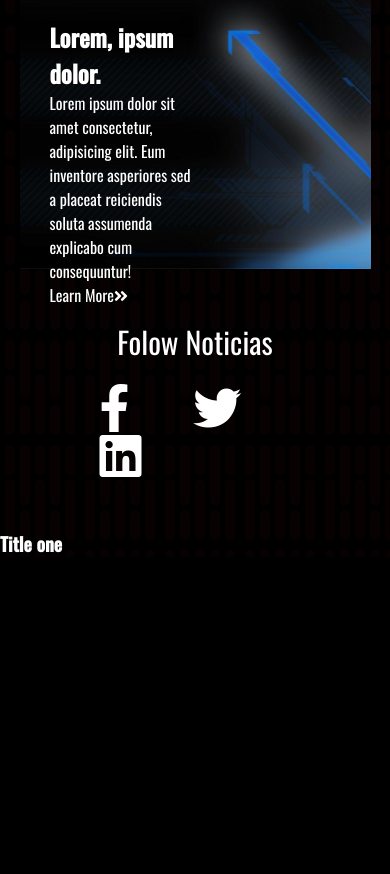
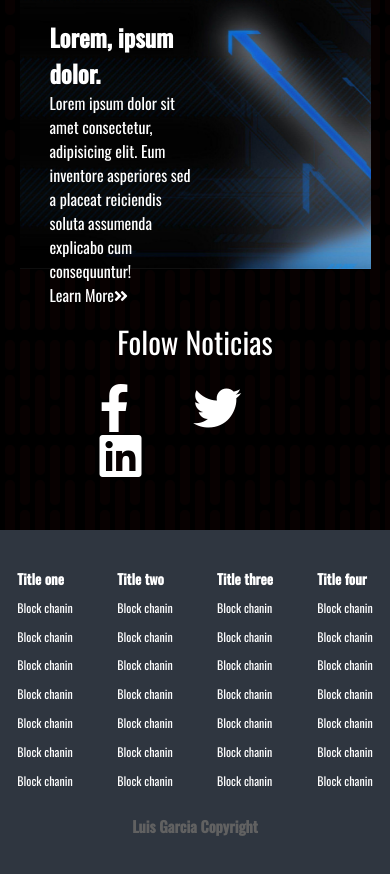
Before and after one commit to Aldebaran86/LP_noticias, a plain HTML site: page index.html in a window 390 px wide. Shown: the part 2185-3059 px from the top of the page. Before the commit the page ends 2742 px from the top, so only its background shows below. Drawn offline with nearby package versions, Linux system fonts and the light colour scheme.

```diff
--- a/css/style.css
+++ b/css/style.css
@@ -9,7 +9,9 @@
     --color-background: #000;
     --color-background2: #262626;
     --text:#fff;
-    --text2:#f2f2f2
+    --text2:#f2f2f2;
+    --text3:#616161;
+    --background-footer:#2f3640;
 }
 
 body{
@@ -191,3 +193,37 @@ hr{
 .link a i{
     font-size: 3rem;
 }
+
+/*FOOTER LIKS*/
+.footer-links{
+    background-color: var(--background-footer);
+    color: var(--text3);
+    font-size: 12px;
+    padding: 35px 0;
+
+}
+
+.footer-container{
+    display: grid;
+    grid-template-columns: repeat(4, 1fr);
+    gap: 10px;
+    align-items: flex-start;
+    justify-content: center;
+}
+
+.footer-container ul{
+    margin: 0 auto;
+}
+
+.footer-links ul li{
+    line-height: 1.8rem;
+}
+
+.footer{
+    background-color: var(--background-footer);
+    color: var(--text3);
+    font-size: 13px;
+    padding: 20px 0;
+    text-align: center;
+    padding-bottom: 10px;
+}
--- a/index.html
+++ b/index.html
@@ -158,7 +158,60 @@
                             <h3>Title one</h3>
                         </a>
                     </li>
+                    <li><a href="">Block chanin</a></li>
+                    <li><a href="">Block chanin</a></li>
+                    <li><a href="">Block chanin</a></li>
+                    <li><a href="">Block chanin</a></li>
+                    <li><a href="">Block chanin</a></li>
+                    <li><a href="">Block chanin</a></li>
+                    <li><a href="">Block chanin</a></li>
                 </ul>
+                <ul>
+                    <li>
+                        <a href="#">
+                            <h3>Title two</h3>
+                        </a>
+                    </li>
+                    <li><a href="">Block chanin</a></li>
+                    <li><a href="">Block chanin</a></li>
+                    <li><a href="">Block chanin</a></li>
+                    <li><a href="">Block chanin</a></li>
+                    <li><a href="">Block chanin</a></li>
+                    <li><a href="">Block chanin</a></li>
+                    <li><a href="">Block chanin</a></li>
+                </ul>
+                <ul>
+                    <li>
+                        <a href="#">
+                            <h3>Title three</h3>
+                        </a>
+                    </li>
+                    <li><a href="">Block chanin</a></li>
+                    <li><a href="">Block chanin</a></li>
+                    <li><a href="">Block chanin</a></li>
+                    <li><a href="">Block chanin</a></li>
+                    <li><a href="">Block chanin</a></li>
+                    <li><a href="">Block chanin</a></li>
+                    <li><a href="">Block chanin</a></li>
+                </ul>
+                <ul>
+                    <li>
+                        <a href="#">
+                            <h3>Title four</h3>
+                        </a>
+                    </li>
+                    <li><a href="">Block chanin</a></li>
+                    <li><a href="">Block chanin</a></li>
+                    <li><a href="">Block chanin</a></li>
+                    <li><a href="">Block chanin</a></li>
+                    <li><a href="">Block chanin</a></li>
+                    <li><a href="">Block chanin</a></li>
+                    <li><a href="">Block chanin</a></li>
+                </ul>
+            </div>
+
+            <div class="footer">
+                <h3>Luis Garcia Copyright</h3>
             </div>
         </footer>
 </body>
```
